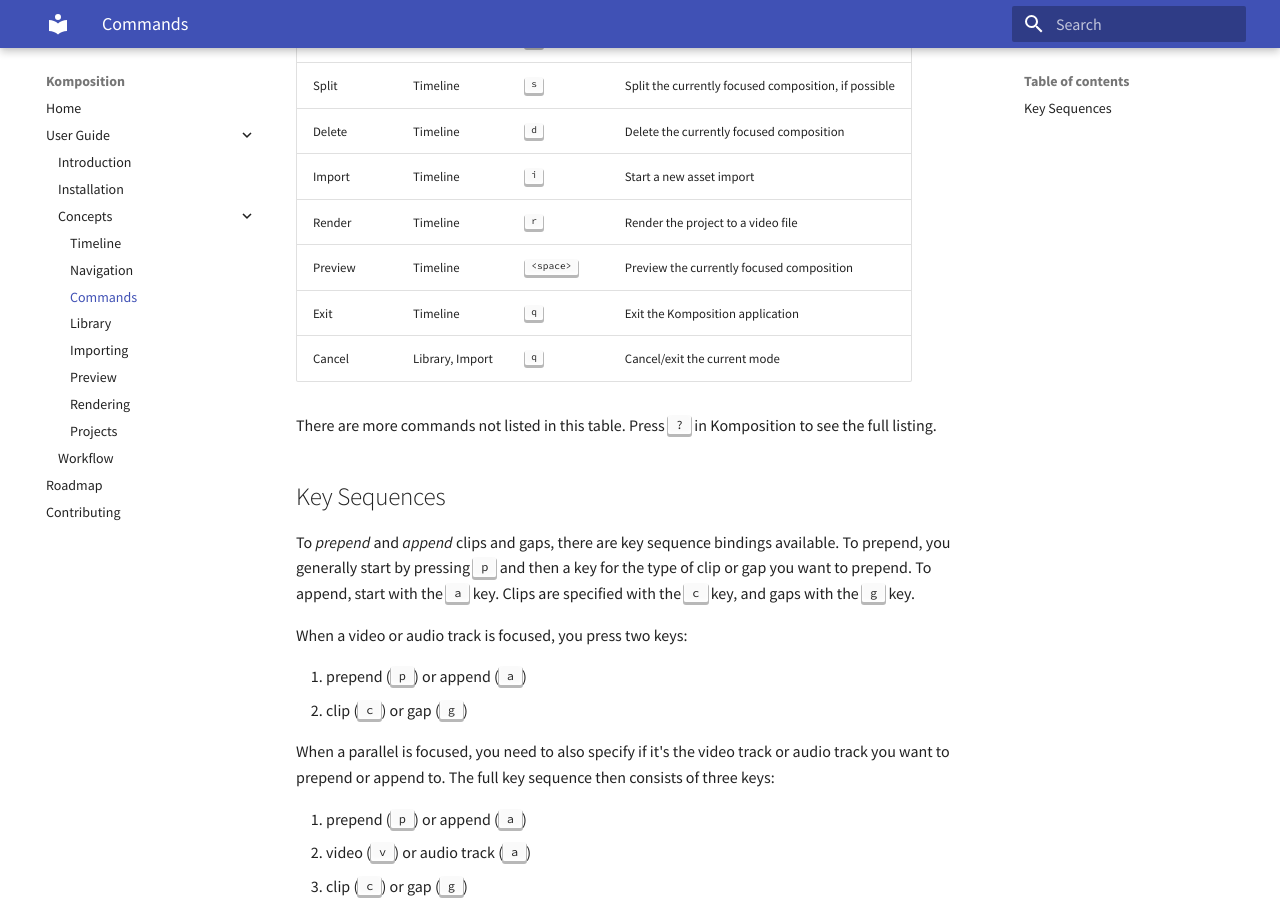
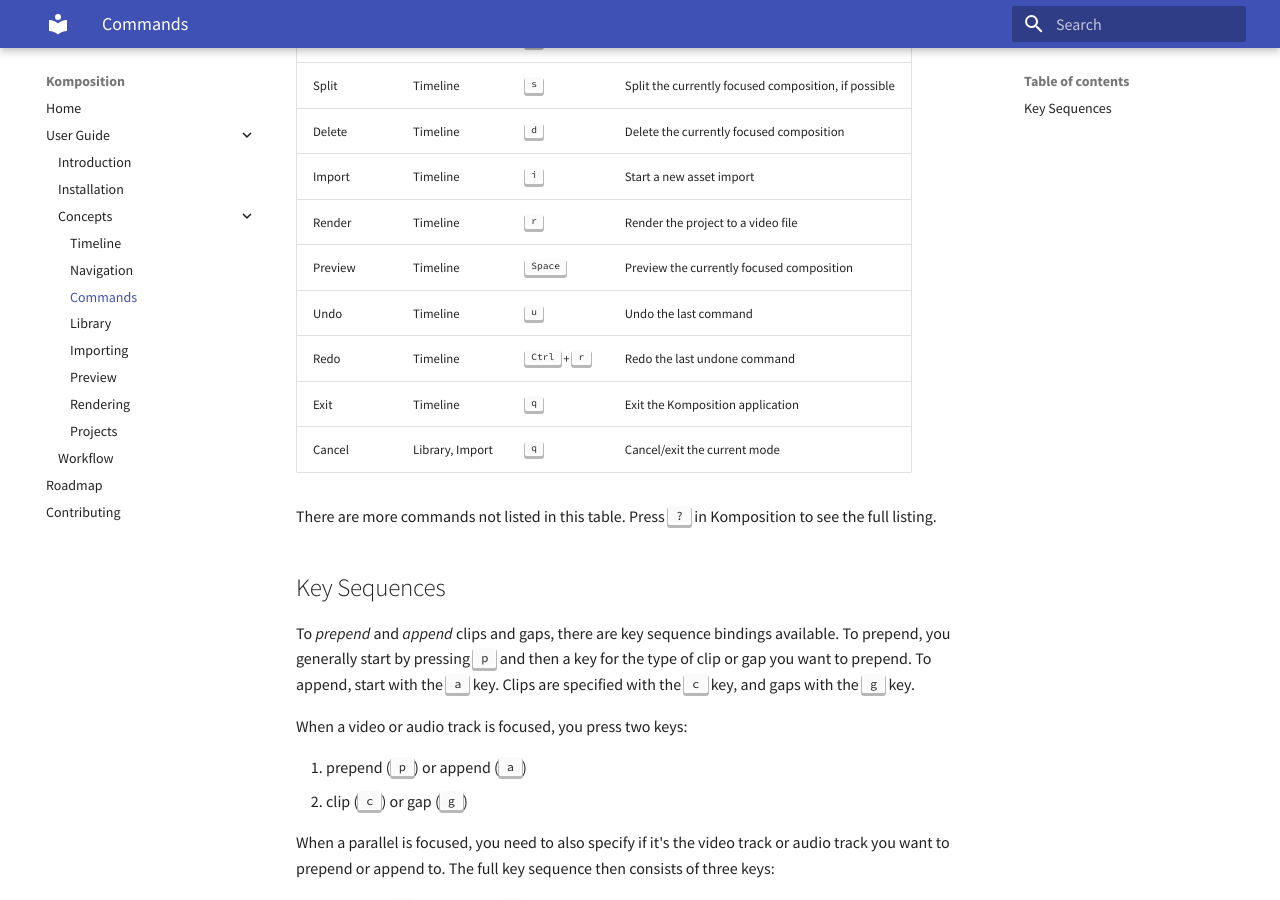
Before and after one commit to owickstrom/komposition, an MkDocs documentation site: the page built from docs/src/user-guide/concepts/commands.md, in a window 1280 px wide and 900 px high, scrolled down 301 px. Built offline with MkDocs 1.6.1 and Material for MkDocs 9.7.7, drawn with Linux system fonts in a browser that asks for light colours.

Commit message:
Add mkdocs config and document undo/redo

```diff
--- a/docs/src/user-guide/concepts/commands.md
+++ b/docs/src/user-guide/concepts/commands.md
@@ -5,16 +5,18 @@
 lists some of the central commands you can issue, and their key bindings.
 Most commands can also be issued by using the top-level menu bar.
 
-| Command   | Mode                      | Key Binding                       | Description                                               |
-|-----------|---------------------------|-----------------------------------|-----------------------------------------------------------|
-| Help      | <em>All</em>              | <kbd>?</kbd>                      | Display key bindings help in the current mode             |
-| Split     | Timeline                  | <kbd>s</kbd>                      | Split the currently focused composition, if possible      |
-| Delete    | Timeline                  | <kbd>d</kbd>                      | Delete the currently focused composition                  |
-| Import    | Timeline                  | <kbd>i</kbd>                      | Start a new asset import                                  |
-| Render    | Timeline                  | <kbd>r</kbd>                      | Render the project to a video file                        |
-| Preview   | Timeline                  | <kbd>&lt;space&gt;</kbd>          | Preview the currently focused composition                 |
-| Exit      | Timeline                  | <kbd>q</kbd>                      | Exit the Komposition application                          |
-| Cancel    | Library, Import           | <kbd>q</kbd>                      | Cancel/exit the current mode                              |
+| Command   | Mode                      | Key Binding                           | Description                                               |
+|-----------|---------------------------|---------------------------------------|-----------------------------------------------------------|
+| Help      | <em>All</em>              | <kbd>?</kbd>                          | Display key bindings help in the current mode             |
+| Split     | Timeline                  | <kbd>s</kbd>                          | Split the currently focused composition, if possible      |
+| Delete    | Timeline                  | <kbd>d</kbd>                          | Delete the currently focused composition                  |
+| Import    | Timeline                  | <kbd>i</kbd>                          | Start a new asset import                                  |
+| Render    | Timeline                  | <kbd>r</kbd>                          | Render the project to a video file                        |
+| Preview   | Timeline                  | <kbd>Space</kbd>                      | Preview the currently focused composition                 |
+| Undo      | Timeline                  | <kbd>u</kbd>                          | Undo the last command                                     |
+| Redo      | Timeline                  | <kbd>Ctrl</kbd> + <kbd>r</kbd>        | Redo the last undone command                              |
+| Exit      | Timeline                  | <kbd>q</kbd>                          | Exit the Komposition application                          |
+| Cancel    | Library, Import           | <kbd>q</kbd>                          | Cancel/exit the current mode                              |
 
 There are more commands not listed in this table. Press <kbd>?</kbd> in
 Komposition to see the full listing.
```
Also changed, not shown: 2 other files.
